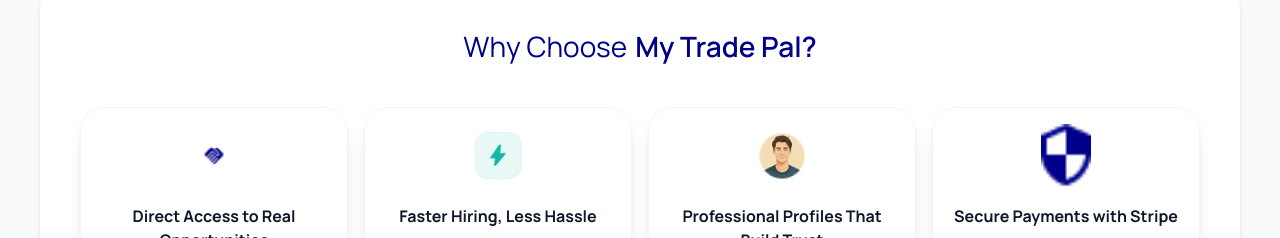
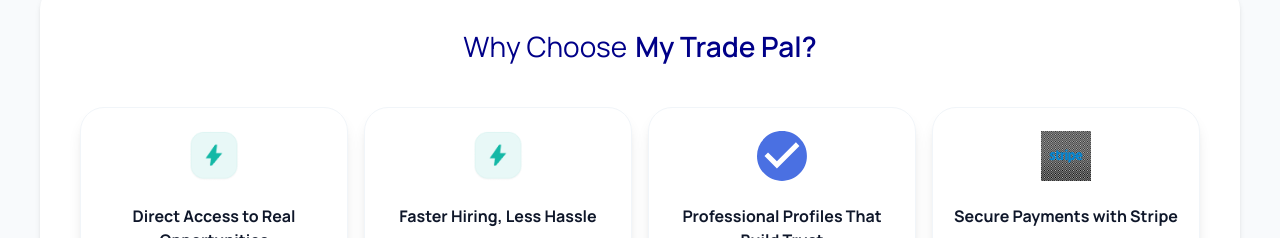
Before and after one commit to Maazkhalid47/trade-pal-web, a Next.js app: page / in a window 1280 px wide. Shown: the part 2480-2718 px from the top of the page. Built offline with nearby package versions, Linux system fonts and the light colour scheme; no server answers; the database is empty.

Commit message:
feat: update feature icons with new visuals and descriptions
Co-authored-by: Mu'az Khalid <76614672+Maazkhalid47@users.noreply.github.com>

```diff
--- a/app/components/features.js
+++ b/app/components/features.js
@@ -23,7 +23,7 @@ const Features = () => {
                 hover:scale-105 hover:bg-[#02C6C60D] hover:border-[#4169E1] border-[1.5px]"
           >
             <IconCard
-              src="/handshake.png"
+              src="/lightning.png"
               alt="Direct access to real opportunities icon"
               color="#fff"
               height={50}
@@ -63,8 +63,8 @@ const Features = () => {
                 hover:scale-105 hover:bg-[#02C6C60D] hover:border-[#4169E1] border-[1.5px]"
           >
             <IconCard
-              src="/person-1.png"
-              alt="Professional profile icon"
+              src="/tick-blue.svg"
+              alt="Verified professional profile icon"
               color="#fff"
               height={50}
               width={50}
@@ -83,8 +83,8 @@ const Features = () => {
                 hover:scale-105 hover:bg-[#02C6C60D] hover:border-[#4169E1] border-[1.5px]"
           >
             <IconCard
-              src="/shield.png"
-              alt="Secure payments with Stripe icon"
+              src="/stripe-logo.png"
+              alt="Stripe secure payments logo"
               color="#fff"
               height={50}
               width={50}
```
Also changed, not shown: public/stripe-logo.png (added).
